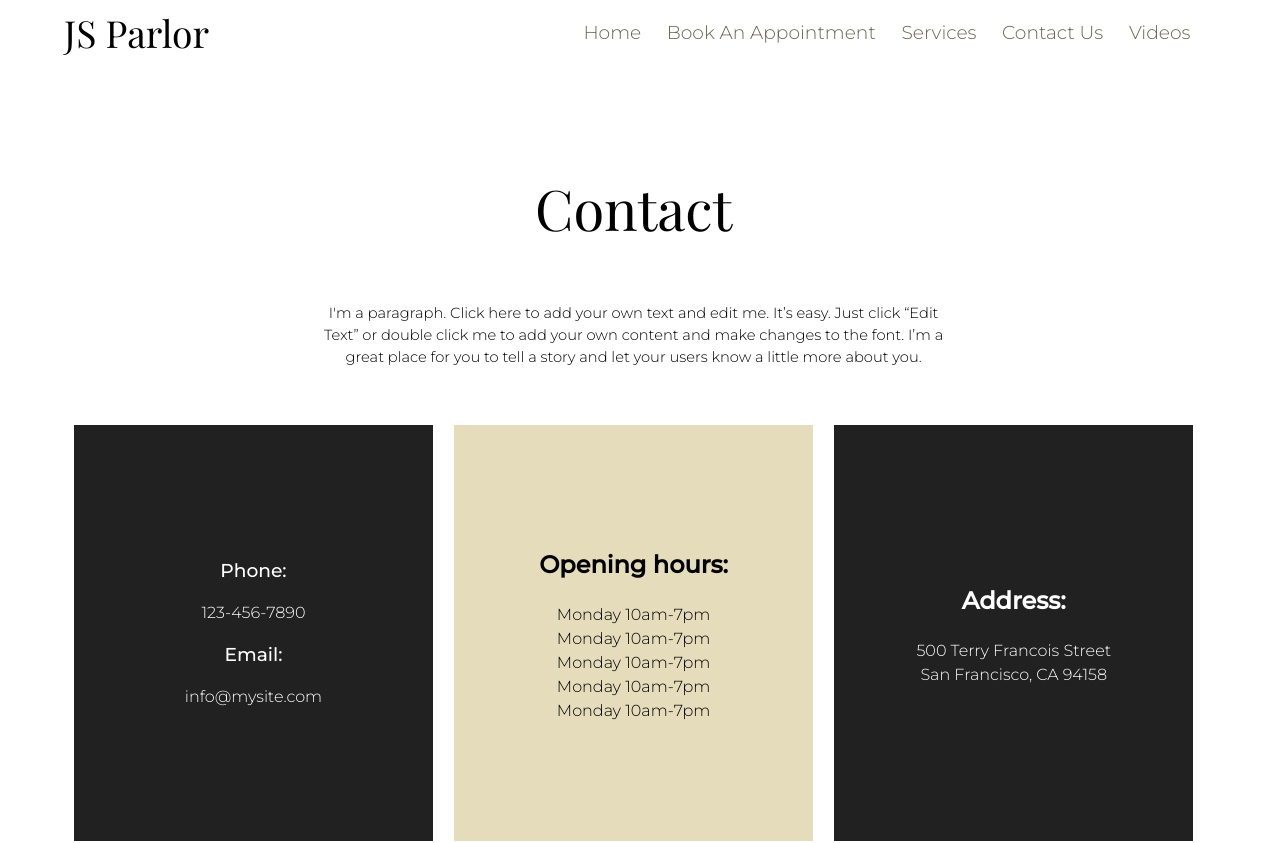
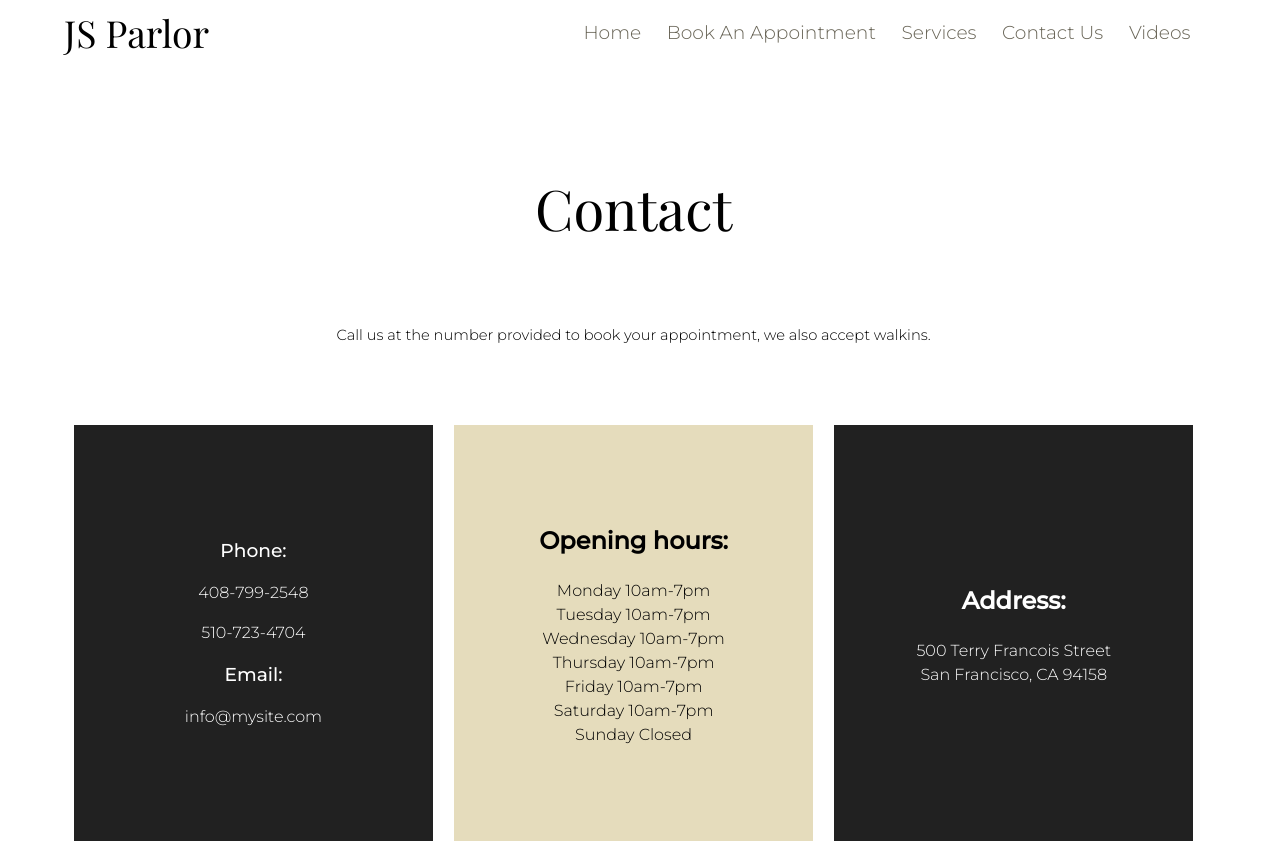
Before and after one commit to akanijade/salon_website, a Next.js app: page /contact_us in a window 1280 px wide. Shown: the top 843 px of the page. Built offline with nearby package versions, Linux system fonts and the light colour scheme.

Commit message:
Made a booking appointment page and changed information in the contact us page

```diff
--- a/pages/contact_us.js
+++ b/pages/contact_us.js
@@ -21,7 +21,10 @@ export default function ContactUs() {
 			<div className={contactStyle.title}>
 				<h1 className={contactStyle.h1}>Contact</h1>
 				<p className={contactStyle.p}>
-					I'm a paragraph. Click here to add your own text and edit me. It’s easy. Just click “Edit Text” or double click me to add your own content and make changes to the font. I’m a great place for you to tell a story and let your users know a little more about you.
+					<p> Call us at the number provided to book your appointment, we also
+						accept walkins.
+					</p>
+
 				</p>
 			</div>
 			<div className={contactStyle.center_cards}>
@@ -30,7 +33,8 @@ export default function ContactUs() {
 						<div className={contactStyle.center_info}>
 
 							<h2 className={contactStyle.h2}>Phone:</h2>
-							<p>123-456-7890</p>
+							<p>408-799-2548</p>
+							<p>510-723-4704</p>
 							<h2 className={contactStyle.h2}>Email:</h2>
 							<p>info@mysite.com</p>
 						</div>
@@ -41,11 +45,13 @@ export default function ContactUs() {
 
 							<h2>Opening hours:</h2>
 							<p>
-								Monday 10am-7pm <br/>
-								Monday 10am-7pm <br/>
-								Monday 10am-7pm <br/>
-								Monday 10am-7pm <br/>
-								Monday 10am-7pm <br/>
+								Monday 10am-7pm <br />
+								Tuesday 10am-7pm <br />
+								Wednesday 10am-7pm <br />
+								Thursday 10am-7pm <br />
+								Friday 10am-7pm <br />
+								Saturday 10am-7pm <br />
+								Sunday Closed <br />
 							</p>
 						</div>
 					</div>
@@ -54,7 +60,7 @@ export default function ContactUs() {
 
 							<h2>Address:</h2>
 							<p>
-								500 Terry Francois Street <br/>
+								500 Terry Francois Street <br />
 								San Francisco, CA 94158
 							</p>
 						</div>
@@ -66,21 +72,21 @@ export default function ContactUs() {
 					<div className={contactStyle.name}>
 						<label className={contactStyle.label} htmlFor="firstName">
 							First Name
-							<input className={contactStyle.input} type="text" name="firstName"/>
+							<input className={contactStyle.input} type="text" name="firstName" />
 						</label>
 						<label className={contactStyle.label} htmlFor="lastName">
 							Last Name
-							<input className={contactStyle.input} type="text" name="lastName"/>
+							<input className={contactStyle.input} type="text" name="lastName" />
 						</label>
 					</div>
 					<div className={contactStyle.contact}>
 						<label className={contactStyle.label} htmlFor="email">
 							Email
-							<input className={contactStyle.input} type="email" name="email"/>
+							<input className={contactStyle.input} type="email" name="email" />
 						</label>
 						<label className={contactStyle.label} htmlFor="phone">
 							Phone
-							<input className={contactStyle.input} type="tel" name="phone"/>
+							<input className={contactStyle.input} type="tel" name="phone" />
 						</label>
 					</div>
 					<div className={contactStyle.message}>
@@ -104,7 +110,7 @@ export default function ContactUs() {
 				<div className={contactStyle.logo}>JS Parlour</div>
 				<div className={contactStyle.contact}>
 					<p>
-						500 Terry Francois Street<br/>
+						500 Terry Francois Street<br />
 						San Francisco, CA 94158
 					</p>
 					<p>
@@ -124,16 +130,16 @@ export default function ContactUs() {
 					</div>
 					<div className={contactStyle.socials}>
 						<a className={contactStyle.a} href="#">
-							<img className={contactStyle.img} src="https://static.wixstatic.com/media/23fd2a2be53141ed810f4d3dcdcd01fa.png"/>
+							<img className={contactStyle.img} src="https://static.wixstatic.com/media/23fd2a2be53141ed810f4d3dcdcd01fa.png" />
 						</a>
 						<a className={contactStyle.a} href="#">
-							<img className={contactStyle.img} src="https://static.wixstatic.com/media/01ab6619093f45388d66736ec22e5885.png"/>
+							<img className={contactStyle.img} src="https://static.wixstatic.com/media/01ab6619093f45388d66736ec22e5885.png" />
 						</a>
 						<a className={contactStyle.a} href="#">
-							<img className={contactStyle.img} src="https://static.wixstatic.com/media/81af6121f84c41a5b4391d7d37fce12a.png"/>
+							<img className={contactStyle.img} src="https://static.wixstatic.com/media/81af6121f84c41a5b4391d7d37fce12a.png" />
 						</a>
 						<a className={contactStyle.a} href="#">
-							<img className={contactStyle.img} src="https://static.wixstatic.com/media/9c486556465843c5850fabfd68dfae49.png"/>
+							<img className={contactStyle.img} src="https://static.wixstatic.com/media/9c486556465843c5850fabfd68dfae49.png" />
 						</a>
 					</div>
 				</div>
```
Also changed, not shown: pages/book_an_appointment.js (added, +11 -0 lines).
